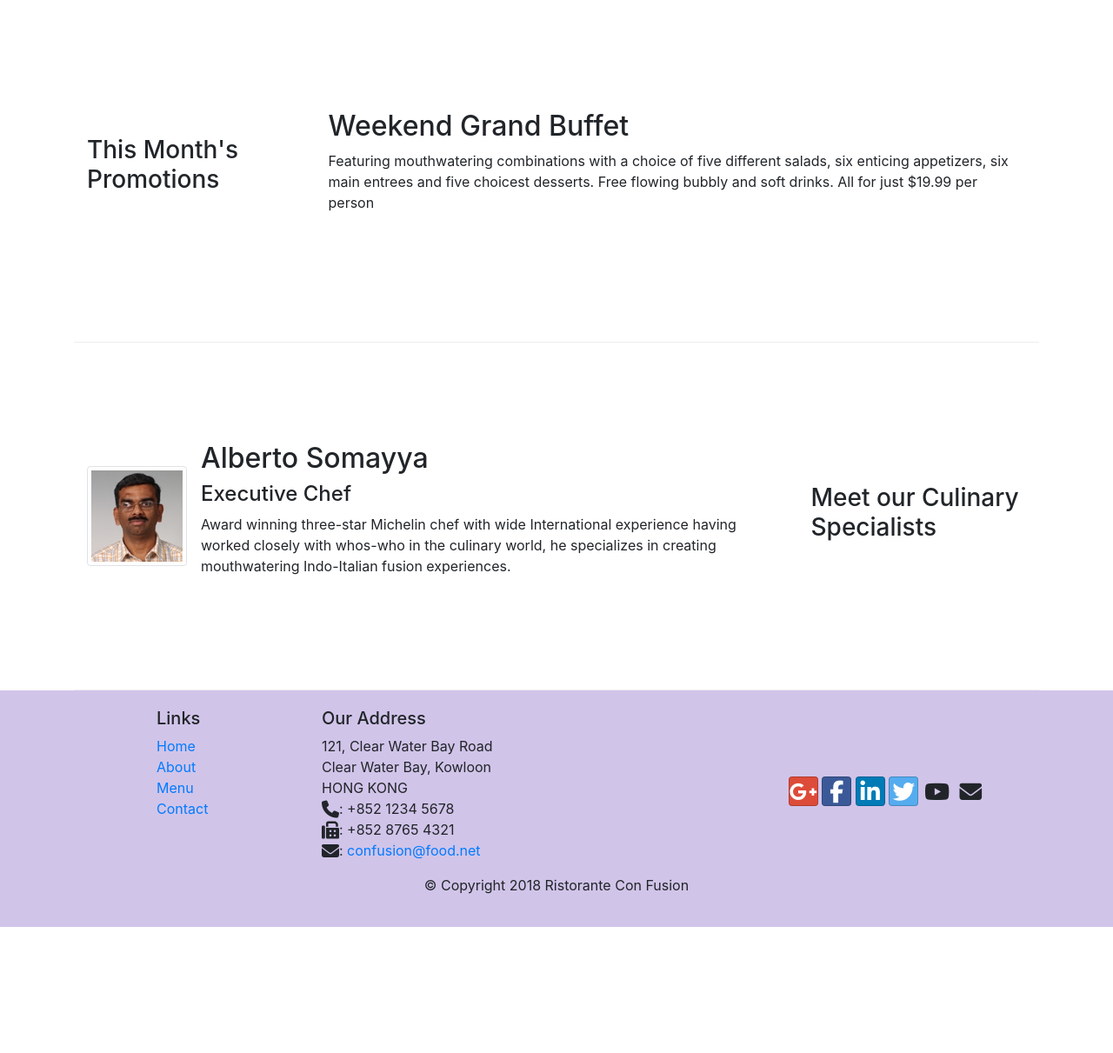
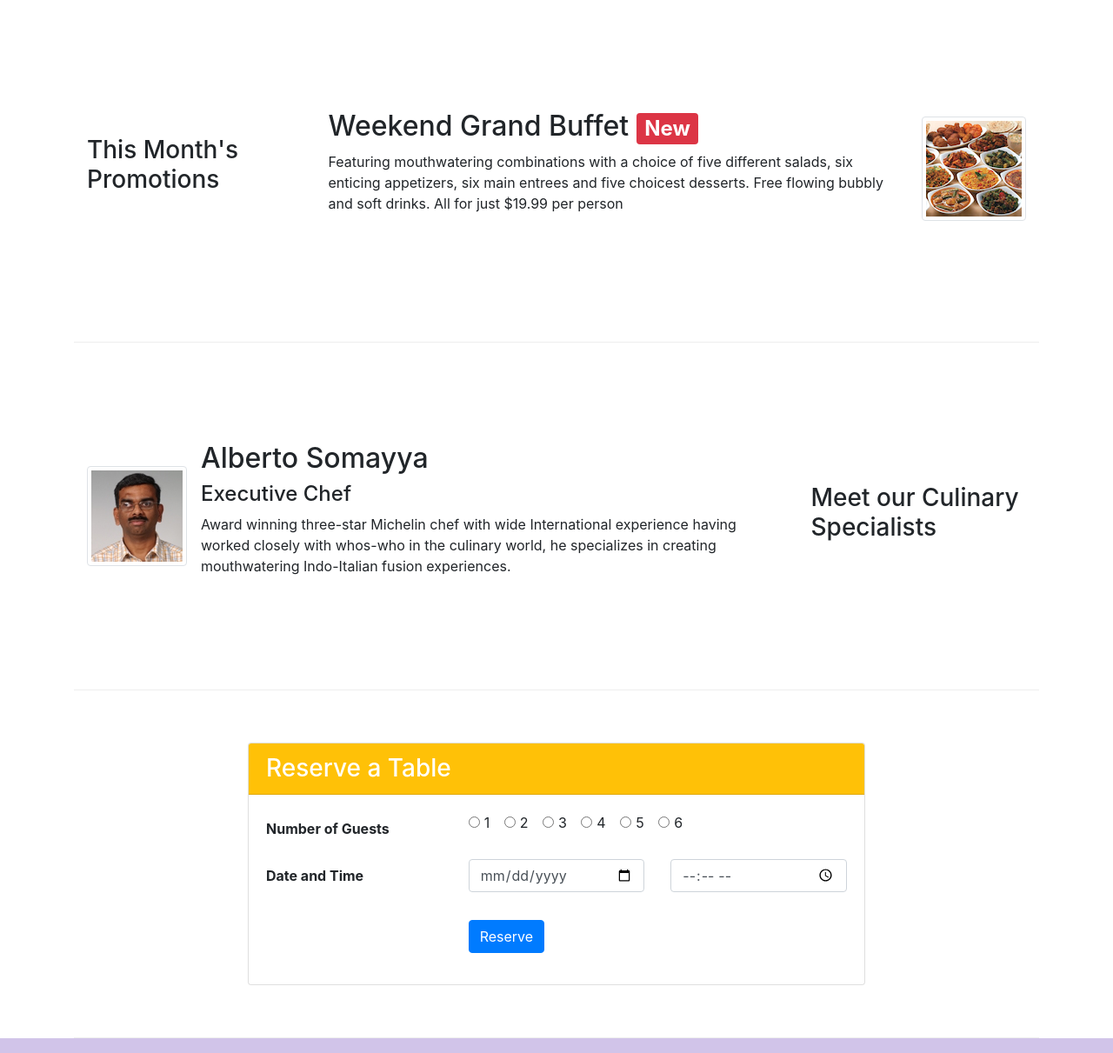
Before and after one commit to linda219go/Ms-Lin-Sweet-web, a plain HTML site: page index.html in a window 1280 px wide. Shown: the part 740-1951 px from the top of the page at 87% size. Before the commit the page ends 1806 px from the top, so only its background shows below. Drawn offline with nearby package versions, Linux system fonts and the light colour scheme.

Commit message:
add reserve button

```diff
--- a/index.html
+++ b/index.html
@@ -45,8 +45,12 @@
                     <p>We take inspiration from the World's best cuisines, and create a unique fusion experience. Our
                         lipsmacking creations will tickle your culinary senses!</p>
                 </div>
-                <div class="col-12 col-sm align-self-center">
+                <div class="col-12 col-sm-3 align-self-center">
                     <img src="img/logo.png" class="img-fluid">
+
+                </div>
+                <div class="col-12 col-sm-3 align-self-center">
+                    <a class="btn btn-block btn-large btn-warning" href="#reserveForm">Reserve Table</a>
                 </div>
             </div>
         </div>
@@ -57,12 +61,13 @@
             <div class="col-12 col-sm-4 order-sm-last col-md-3">
                 <h3>Our Lipsmacking Culinary Creations</h3>
             </div>
+
             <div class="col col-sm order-sm-first col-md">
-
                 <div class="media">
                     <img class="d-flex mr-3 img-thumbnail align-self-center" src="img/uthappizza.png" alt="Uthappizza">
                     <div class="media-body">
-                        <h2 class="mt-0">Uthappizza <span class="badge badge-danger">HOT</span><span class="badge badge-pill badge-secondary">$4.99</span></h2>
+                        <h2 class="mt-0">Uthappizza <span class="badge badge-danger">HOT</span><span
+                                class="badge badge-pill badge-secondary">$4.99</span></h2>
                         <p class="d-none d-sm-block">A unique combination of Indian Uthappam (pancake) and
                             Italian pizza, topped with Cerignola olives, ripe vine
                             cherry tomatoes, Vidalia onion, Guntur chillies and
@@ -70,6 +75,7 @@
                     </div>
                 </div>
             </div>
+
         </div>
 
 
@@ -78,10 +84,18 @@
                 <h3>This Month's Promotions</h3>
             </div>
             <div class="col col-sm col-md">
-                <h2>Weekend Grand Buffet</h2>
-                <p>Featuring mouthwatering combinations with a choice of five different salads, six enticing appetizers,
-                    six main entrees and five choicest desserts. Free flowing bubbly and soft drinks. All for just
-                    $19.99 per person </p>
+                <div class="media">
+                    <div class="media-body">
+                        <h2 class="mt-0">Weekend Grand Buffet <span class="badge badge-danger">New</span></h2>
+                        <p class="d-none d-sm-block">Featuring mouthwatering combinations with a choice of five
+                            different salads, six enticing
+                            appetizers,
+                            six main entrees and five choicest desserts. Free flowing bubbly and soft drinks. All for
+                            just
+                            $19.99 per person </p>
+                    </div>
+                    <img class="d-flex ml-3 img-thumbnail align-self-center" src="img/buffet.png" alt="Buffet">
+                </div>
             </div>
         </div>
 
@@ -102,6 +116,76 @@
                             whos-who in the culinary world, he specializes in
                             creating mouthwatering Indo-Italian fusion experiences.
                         </p>
+                    </div>
+                </div>
+            </div>
+
+        </div>
+        <div class="row row-content align-items-center">
+            <div class="col-12 col-sm-8 offset-sm-2">
+                <div class="card">
+                    <h3 class="card-header bg-warning text-white">Reserve a Table</h3>
+                    <div class="card-body">
+                        <form id="reserveForm">
+
+                            <div class="form-group row">
+                                <label for="guestNum" class="col-sm-4 col-form-label"><strong>Number of Guests</strong>
+                                </label>
+                                <div class="col-sm-8">
+                                    <div class="form-check form-check-inline">
+                                        <input class="form-check-input" type="radio" name="inlineRadioOptions"
+                                            id="inlineRadio1" value="option1">
+                                        <label class="form-check-label" for="inlineRadio1">1</label>
+                                    </div>
+                                    <div class="form-check form-check-inline">
+                                        <input class="form-check-input" type="radio" name="inlineRadioOptions"
+                                            id="inlineRadio2" value="option2">
+                                        <label class="form-check-label" for="inlineRadio2">2</label>
+                                    </div>
+                                    <div class="form-check form-check-inline">
+                                        <input class="form-check-input" type="radio" name="inlineRadioOptions"
+                                            id="inlineRadio1" value="option1">
+                                        <label class="form-check-label" for="inlineRadio1">3</label>
+                                    </div>
+                                    <div class="form-check form-check-inline">
+                                        <input class="form-check-input" type="radio" name="inlineRadioOptions"
+                                            id="inlineRadio2" value="option2">
+                                        <label class="form-check-label" for="inlineRadio2">4</label>
+                                    </div>
+                                    <div class="form-check form-check-inline">
+                                        <input class="form-check-input" type="radio" name="inlineRadioOptions"
+                                            id="inlineRadio1" value="option1">
+                                        <label class="form-check-label" for="inlineRadio1">5</label>
+                                    </div>
+                                    <div class="form-check form-check-inline">
+                                        <input class="form-check-input" type="radio" name="inlineRadioOptions"
+                                            id="inlineRadio2" value="option2">
+                                        <label class="form-check-label" for="inlineRadio2">6</label>
+                                    </div>
+                                </div>
+                            </div>
+                            <div class="form-group row">
+                                <label for="guestNum" class="col-sm-4 col-form-label"><strong>Date and Time</strong>
+                                </label>
+                                <div class="col-sm-8">
+                                    <div class="form-group row">
+                                        <div class="col-12 col-sm-6">
+                                            <input type="date" class="form-control" id="areacode" name="aerocode"
+                                                placeholder="Date">
+                                        </div>
+                                        <div class="col-12 col-sm-6">
+                                            <input type="time" class="form-control" id="telnum" name="telnum"
+                                                placeholder="Time">
+                                        </div>
+                                    </div>
+                                </div>
+                            </div>
+                            <div class="form-group row">
+                                <div class="col-12  offset-sm-4">
+                                    <button type="submit" class="btn btn-primary">Reserve</button>
+                                </div>
+                            </div>
+                        </form>
                     </div>
                 </div>
             </div>
```
